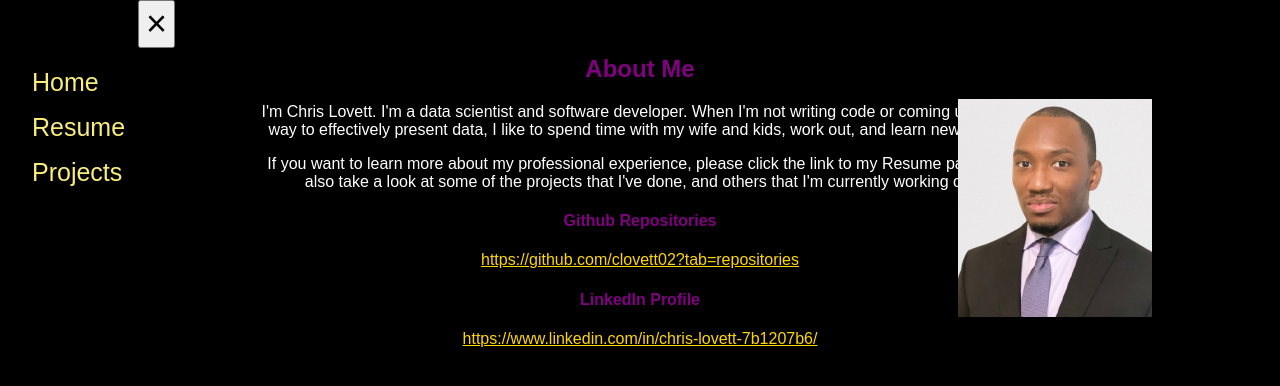
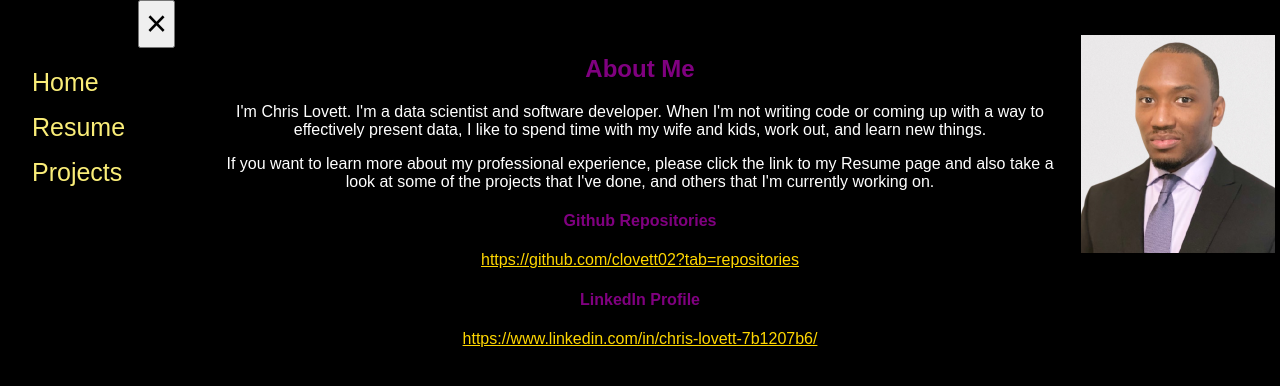
Before and after one commit to clovett02/clovett_website, a Flask app: page / in a window 1280 px wide. Shown: the top 386 px of the page. Run offline with Flask 2, Linux system fonts and the light colour scheme; some libraries are stand-ins or nearby versions.

Commit message:
adjusted p and headshot class padding and margins

```diff
--- a/website/static/css/main.css
+++ b/website/static/css/main.css
@@ -25,8 +25,8 @@ ul {
 }
 p {
     text-align: center;
-    padding-left: 20%;
-    padding-right: 20%;
+    padding-left: 17%;
+    padding-right: 17%;
 }
 
 .sidepanel {
@@ -76,10 +76,11 @@ p {
     border: none;
   }
 
-  .headshot img {
+  .headshot {
     position: absolute;
-    right: 5%;
-    padding: 5%;
+    right: 5px;
+    padding-left: 5px;
+    margin-left: 5px;
   }
 
   .body{
```
